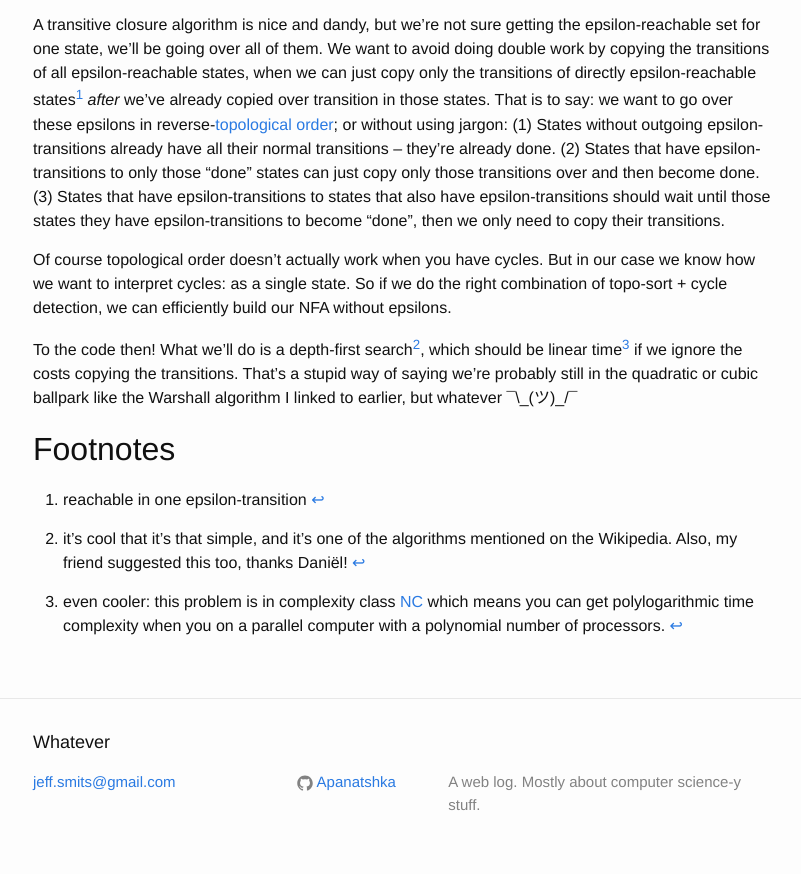
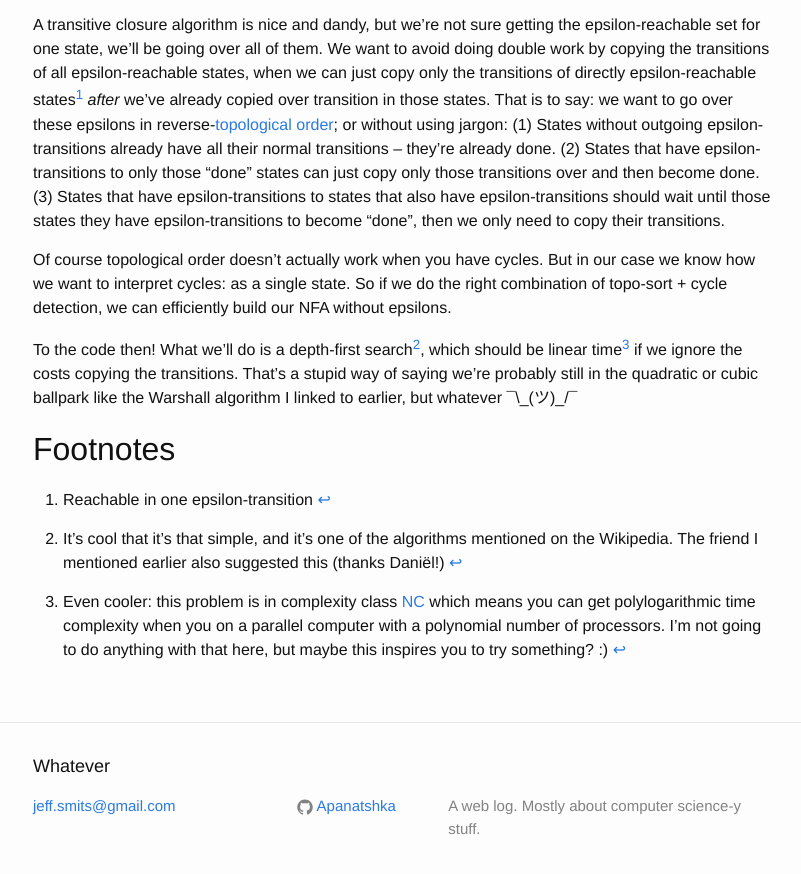
Before and after one commit to Apanatshka/Apanatshka.github.io, a Jekyll site: the page built from _posts/2016-10-16-implementing-finite-automata-part-2.md, in a window 1280 px wide and 900 px high, scrolled down 4513 px. Shown: the top 874 px of the window, without its empty margins (237-1038 px from the left). Built offline with Jekyll 4.4.1, drawn with Linux system fonts in a browser that asks for light colours.

Commit message:
Footnotes update

```diff
--- a/_posts/2016-10-16-implementing-finite-automata-part-2.md
+++ b/_posts/2016-10-16-implementing-finite-automata-part-2.md
@@ -244,6 +244,6 @@ To the code then! What we'll do is a depth-first search[^2], which should be lin
 
 # Footnotes
 
-[^1]: reachable in one epsilon-transition
-[^2]: it's cool that it's that simple, and it's one of the algorithms mentioned on the Wikipedia. Also, my friend suggested this too, thanks Daniël!
-[^3]: even cooler: this problem is in complexity class [NC](https://en.wikipedia.org/wiki/NC_(complexity)) which means you can get polylogarithmic time complexity when you on a parallel computer with a polynomial number of processors.
+[^1]: Reachable in one epsilon-transition
+[^2]: It's cool that it's that simple, and it's one of the algorithms mentioned on the Wikipedia. The friend I mentioned earlier also suggested this (thanks Daniël!)
+[^3]: Even cooler: this problem is in complexity class [NC](https://en.wikipedia.org/wiki/NC_(complexity)) which means you can get polylogarithmic time complexity when you on a parallel computer with a polynomial number of processors. I'm not going to do anything with that here, but maybe this inspires you to try something? :)
```
